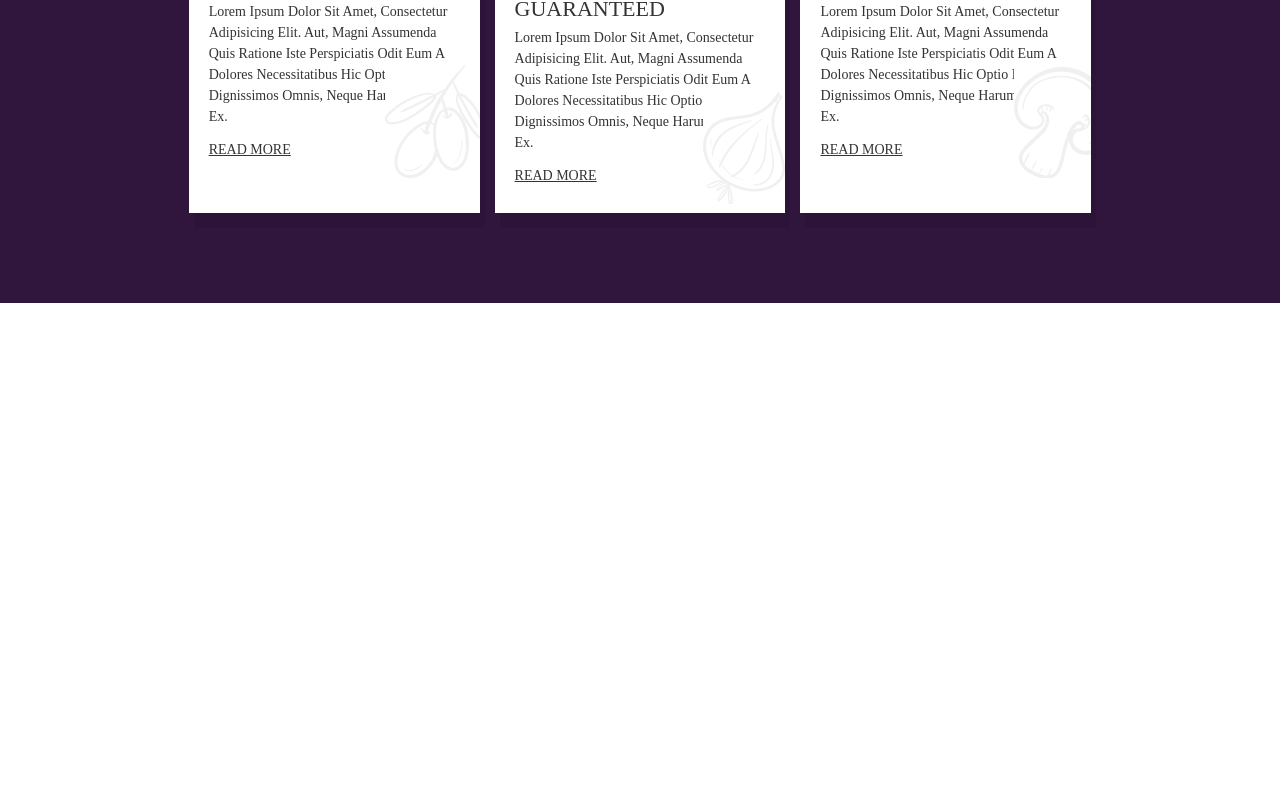
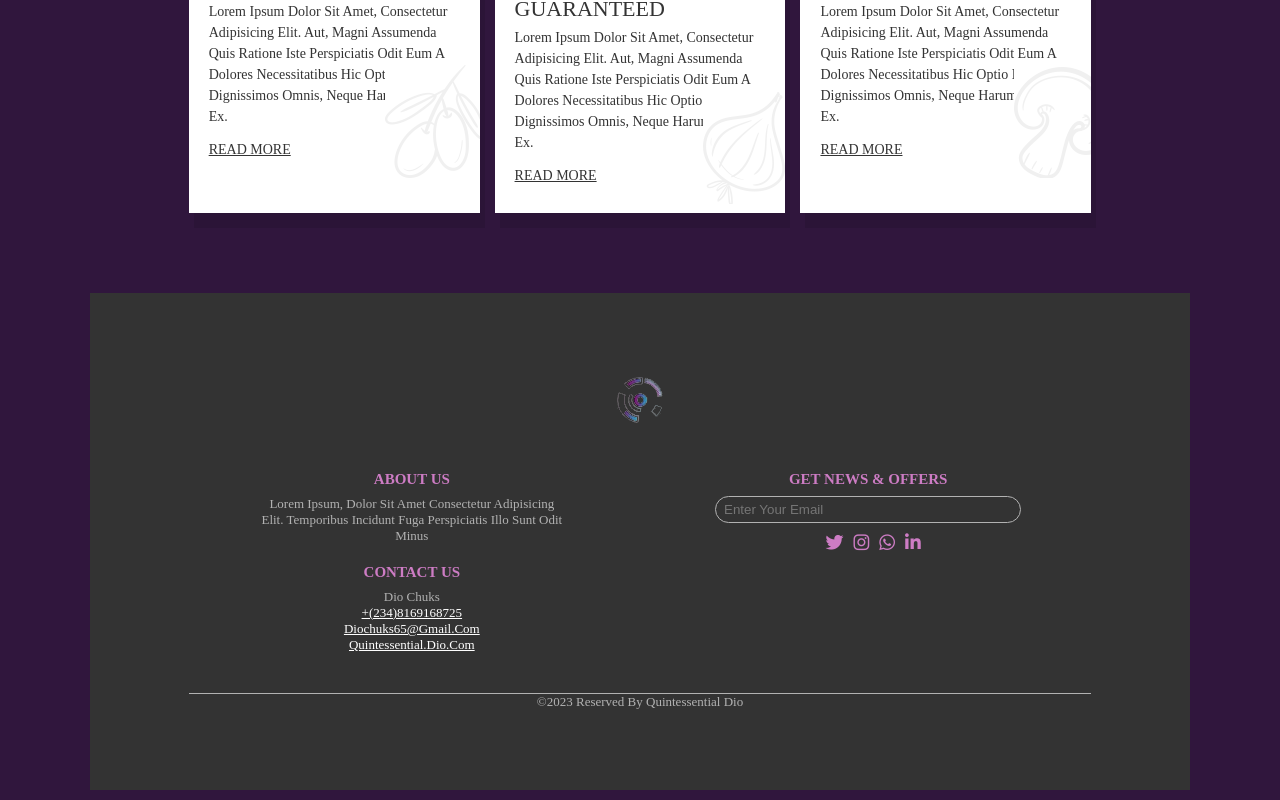
Before and after one commit to DioChuks/Restaurant-webapp-vue, a Vue app: page / in a window 1280 px wide. Shown: the part 4372-5172 px from the top of the page. Before the commit the page ends 4675 px from the top, so only its background shows below. Built offline with nearby package versions, Linux system fonts and the light colour scheme.

Commit message:
added footer and its component

```diff
--- a/src/assets/style.css
+++ b/src/assets/style.css
@@ -386,6 +386,83 @@ section{
     bottom: 0;
 }
 /* blog style end */
+/* footer style start */
+.footer{
+    background: #333;
+    text-align: center;
+    color: #b2b2b2;
+    font-size: 1.3rem;
+}
+.footer .container{
+    display: grid;
+    grid-template-columns: repeat(auto-fit,minmax(30rem,2fr));
+    color: #b2b2b2;
+    grid-gap: 1rem;
+    padding: 4rem 0;
+    border-bottom: 1px solid #b2b2b2;
+}
+.footer .container div{
+    padding: 0 7rem;
+}
+.footer .container h3{
+    color: var(--light-color);
+    font-size: 1.5rem;
+    padding-bottom: .8rem;
+}
+.footer .container input{
+    width: 100%;
+    color: #fff;
+    border: 1px solid #b2b2b2;
+    padding: .5rem .8rem;
+    background: transparent;
+    border-radius: 20px;
+}
+.footer .container ul{
+    list-style: none;
+    display: flex;
+    justify-content: center;
+    padding-top: 1rem;
+}
+.footer .container ul li a{
+    color: var(--light-color);
+    margin-left: 10px;
+    font-size: 18px;
+}
+.footer .container span{
+    padding-bottom: 2rem;
+}
+.footer .container span a{
+    display: block;
+    justify-content: center;
+    text-decoration: underline;
+    color: #fff;
+    gap: 15px;
+}
+.footer .container span a:hover{
+    color: #cd7cc4;
+}
+/* footer style end */
+/* custom scroll bar */
+::-webkit-scrollbar {
+    width: 12px;
+}
+::-webkit-scrollbar-track{
+    background: var(--darkpurple);
+}
+::-webkit-scrollbar-thumb{
+    background: var(--light-color);
+}
+/* jump to top */
+.topbtn{
+    position: fixed;
+    right: 2%;
+    bottom: 10%;
+    width: 30px;
+    height: 30px;
+    background: var(--light-color);
+    color: #fff;
+    cursor: pointer;
+}
 
 /* media query */
 @media (max-width: 991px){
--- /dev/null
+++ b/src/components/TheFooter.vue
@@ -0,0 +1,33 @@
+<script></script>
+<template>
+    <section class="footer">
+        <img src="../assets/pngtree-removebg-preview.png" alt="footer-logo">
+        <div class="container">
+            <div>
+                <h3>ABOUT US</h3>
+                <p>Lorem ipsum, dolor sit amet consectetur adipisicing elit.
+                Temporibus incidunt fuga perspiciatis illo sunt odit minus</p>
+            </div>
+            <div>
+                <h3>GET NEWS & OFFERS</h3>
+                <input type="email" name="" placeholder="enter your email">
+                <ul>
+                    <li><a href=""><i class="fa-brands fa-twitter"></i></a></li>
+                    <li><a href=""><i class="fa-brands fa-instagram"></i></a></li>
+                    <li><a href=""><i class="fa-brands fa-whatsapp"></i></a></li>
+                    <li><a href=""><i class="fa-brands fa-linkedin-in"></i></a></li>
+                </ul>
+            </div>
+            <div>
+                <h3>CONTACT US</h3>
+                <span>Dio Chuks</span>
+                <span><a href="tel:+2348169168725">+(234)8169168725</a></span>
+                <span><a href="mailto:diochuks65@gmail.com">diochuks65@gmail.com</a></span>
+                <span><a href="https://www.github.com/DioChuks">Quintessential.Dio.com</a></span>
+            </div>
+        </div>
+        <p>&copy;2023 Reserved by Quintessential Dio</p>
+    </section>
+    <!-- jump to top -->
+    <a href="#"><button class="topbtn"><i class="fa-solid fa-angle-up"></i></button></a>
+</template>
--- a/src/views/HomeView.vue
+++ b/src/views/HomeView.vue
@@ -6,6 +6,7 @@ import MenuSection from '../components/MenuSection.vue'
 import TeamSection from '../components/TeamSection.vue'
 import TheReservation from '../components/TheReservation.vue'
 import NewsSection from '../components/NewsSection.vue'
+import TheFooter from '../components/TheFooter.vue'
 </script>
 
 <template>
@@ -17,5 +18,6 @@ import NewsSection from '../components/NewsSection.vue'
     <TeamSection />
     <TheReservation />
     <NewsSection />
+    <TheFooter />
   </main>
 </template>
```
